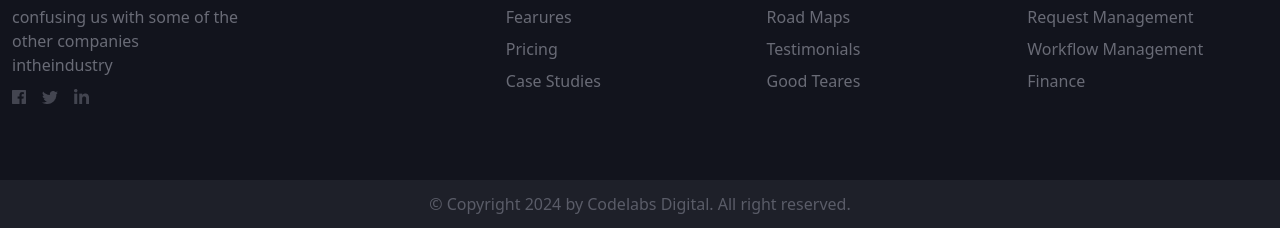
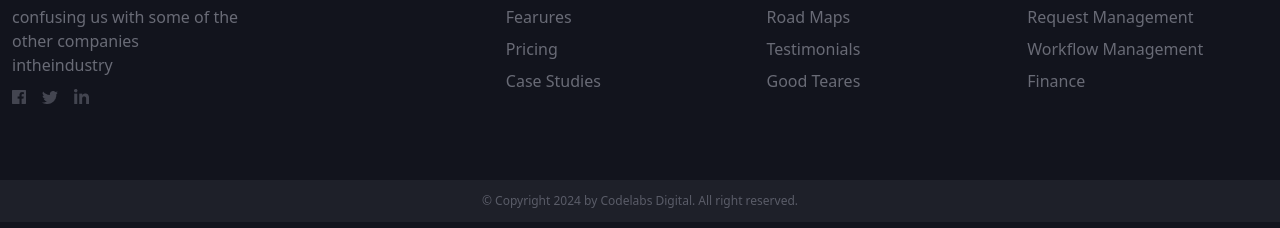
Before and after one commit to jubairJnu/nettracting, a plain HTML site: page index.html in a window 1280 px wide. Shown: the part 5575-5803 px from the top of the page. Drawn offline with nearby package versions, Linux system fonts and the light colour scheme.

Commit message:
fix:copyright text-size

```diff
--- a/index.html
+++ b/index.html
@@ -643,7 +643,7 @@ Our team of award-winning internet
 
     </main>
   </div>
-  <div class="text-center bg-[#1E2029] py-3 text-[#5A5C68]">
+  <div class="text-center bg-[#1E2029] py-3 text-[#5A5C68] text-[12px]">
     © Copyright 2024 by Codelabs Digital. All right reserved.
   </div>
   </body>
```
